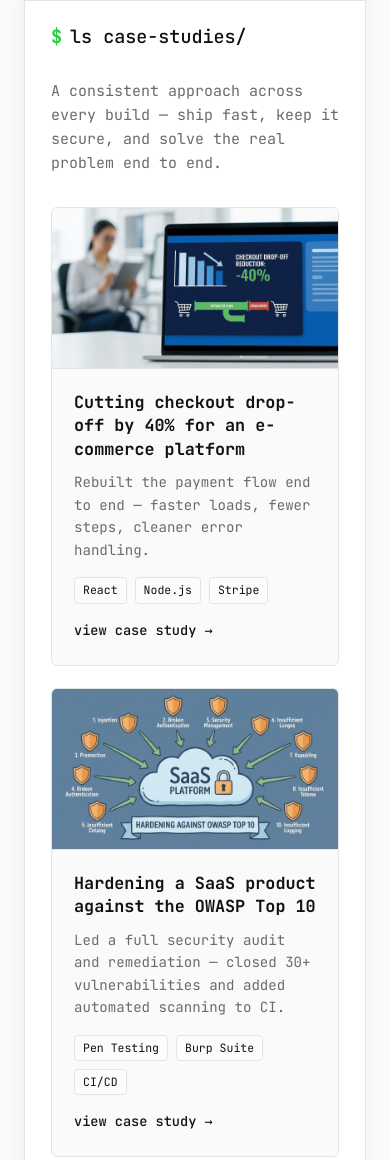
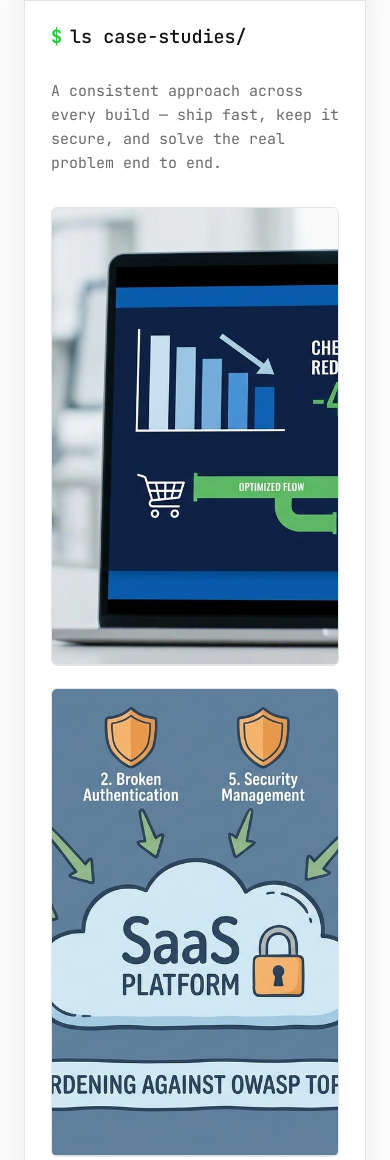
Before and after one commit to hamidalsiddiqi/byhamid, a plain HTML site: page index.html in a window 390 px wide. Shown: the part 2384-3544 px from the top of the page. Drawn offline with Linux system fonts and the light colour scheme.

Commit message:
Refactor case-media styles for better image handling
Updated styles for case-media images to improve layout and responsiveness.

```diff
--- a/style.css
+++ b/style.css
@@ -488,16 +488,23 @@ main {
 
 img.case-media,
 .case-media {
+  position: relative;
   display: block;
   width: 100%;
-  max-width: 100%;
-  height: auto;
   aspect-ratio: 16 / 9;
-  object-fit: cover;
-  object-position: center;
+  overflow: hidden;
   background: linear-gradient(135deg, #ededed 0%, #f6f6f6 100%);
   border-bottom: 1px solid var(--line);
   flex-shrink: 0;
+}
+
+.case-media img,
+img.case-media {
+  display: block;
+  width: 100%;
+  height: 100%;
+  object-fit: cover;
+  object-position: center;
 }
 
 .case-media::before,
```
